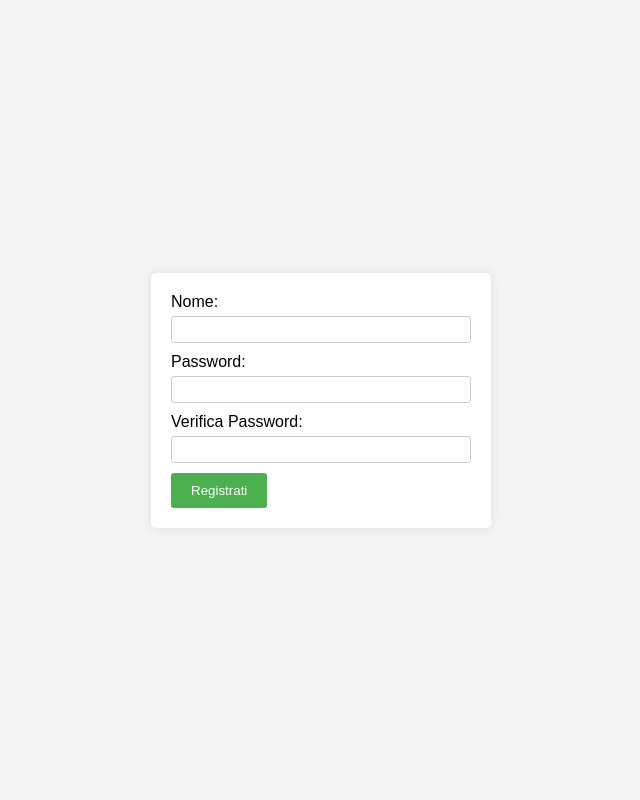
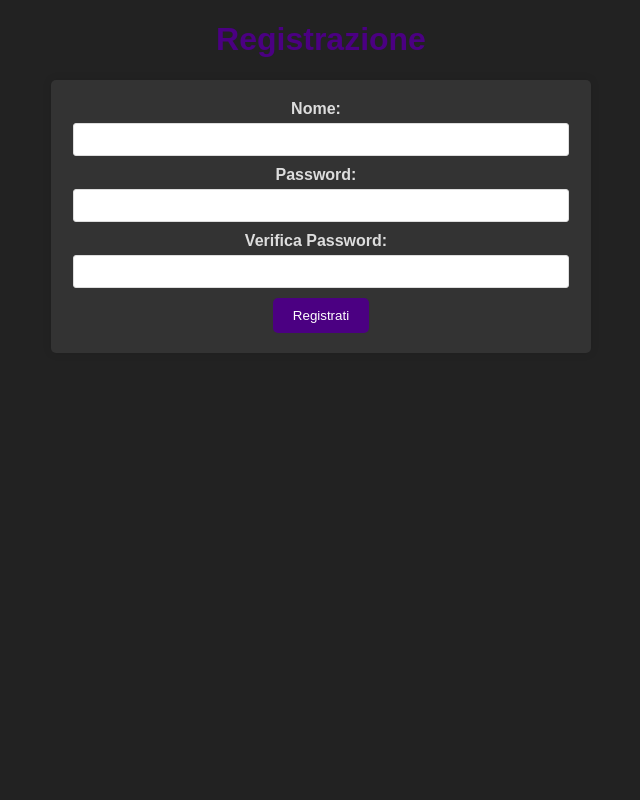
Before and after one commit to si-mosco/php_db, a PHP site: page /registrazione.html in a window 1280 px wide. Shown: the whole page, without its empty margins (319-959 px from the left). Run offline with PHP 8.4, Linux system fonts and the light colour scheme.

Commit message:
Add files via upload

```diff
--- a/registrazione.html
+++ b/registrazione.html
@@ -8,53 +8,65 @@
     <style>
         body {
     font-family: Arial, sans-serif;
-            background-color: #f4f4f4;
     margin: 0;
     padding: 0;
-            display: flex;
-            justify-content: center;
-            align-items: center;
-            height: 100vh;
+    margin-bottom: 70px;
+    background-color: #222;
+    color: #ddd;
+}
+
+h1 {
+    text-align: center;
+    color: #4B0082; /* Indaco */
 }
 
 form {
-            background-color: #fff;
+    margin: 20px auto;
+    width: 500px;
     padding: 20px;
+    text-align: center;
     border-radius: 5px;
+    background-color: #333;
     box-shadow: 0 0 10px rgba(0, 0, 0, 0.1);
-            width: 300px;
 }
 
 label {
+    font-weight: bold;
+    margin-right: 10px;
+    color: #ddd;
     display: block;
     margin-bottom: 5px;
 }
 
 input[type="text"],
 input[type="password"] {
-            width: calc(100% - 12px);
-            padding: 5px;
+    width: calc(100% - 22px);
+    padding: 8px;
     margin-bottom: 10px;
-            border: 1px solid #ccc;
+    border: 1px solid #ddd;
     border-radius: 3px;
 }
 
-        input[type="submit"] {
-            background-color: #4caf50;
+input[type="submit"],
+input[type="button"] {
+    background-color: #4B0082; /* Indaco */
     color: #fff;
     border: none;
     padding: 10px 20px;
-            border-radius: 3px;
+    border-radius: 5px;
     cursor: pointer;
 }
 
-        input[type="submit"]:hover {
-            background-color: #45a049;
+input[type="submit"]:hover,
+input[type="button"]:hover {
+    background-color: #6A5ACD; /* Lavanda scuro */
 }
+
     </style>
 </head>
 
 <body>
+    <h1>Registrazione</h1>
     <form action="controllaregistrati.php" method="POST" onsubmit="return validaPassword()">
         <label for="nome">Nome:</label>
         <input type="text" id="nome" name="nome" required>
```
Also changed, not shown: aggiungi_luogo.php (+8 -3 lines), aggiungi_oggetto.php (+8 -3 lines), aggiungi_ordine.php (+8 -3 lines), aggiungi_ordineoggetto.php (+8 -3 lines), aggiungi_utente.php (+8 -3 lines), luoghi.php (+8 -3 lines), modulo.html (+22 -16 lines), oggetti.php (+8 -3 lines), oggetti_ordini.php (+8 -3 lines), ordini.php (+8 -3 lines), protetta.php (+8 -3 lines). Lines whose indentation alone changed are shown as unchanged.
